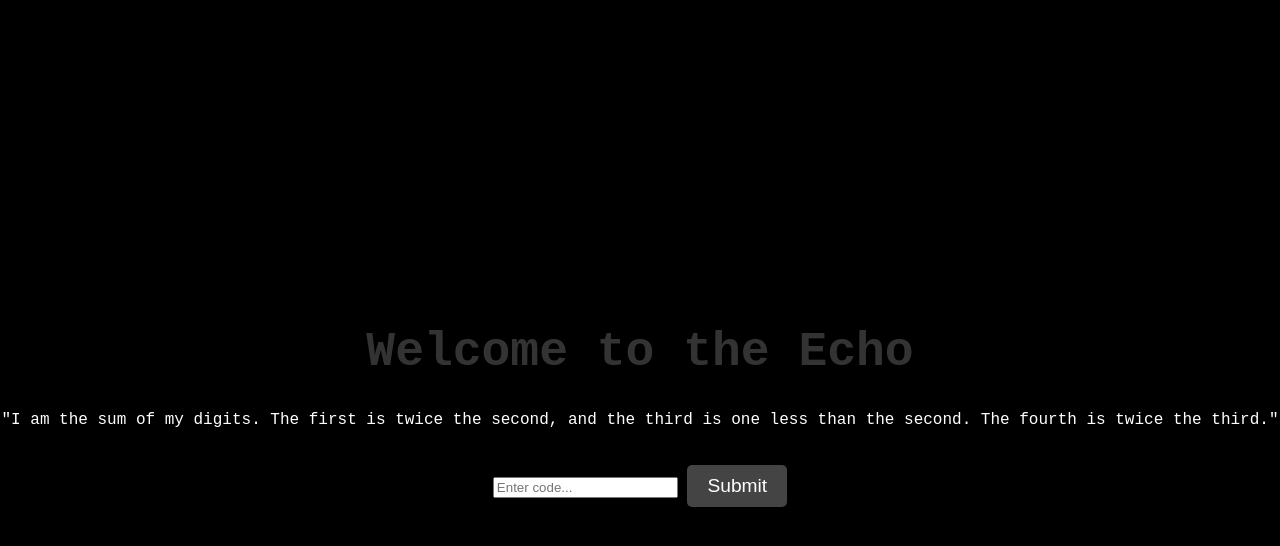
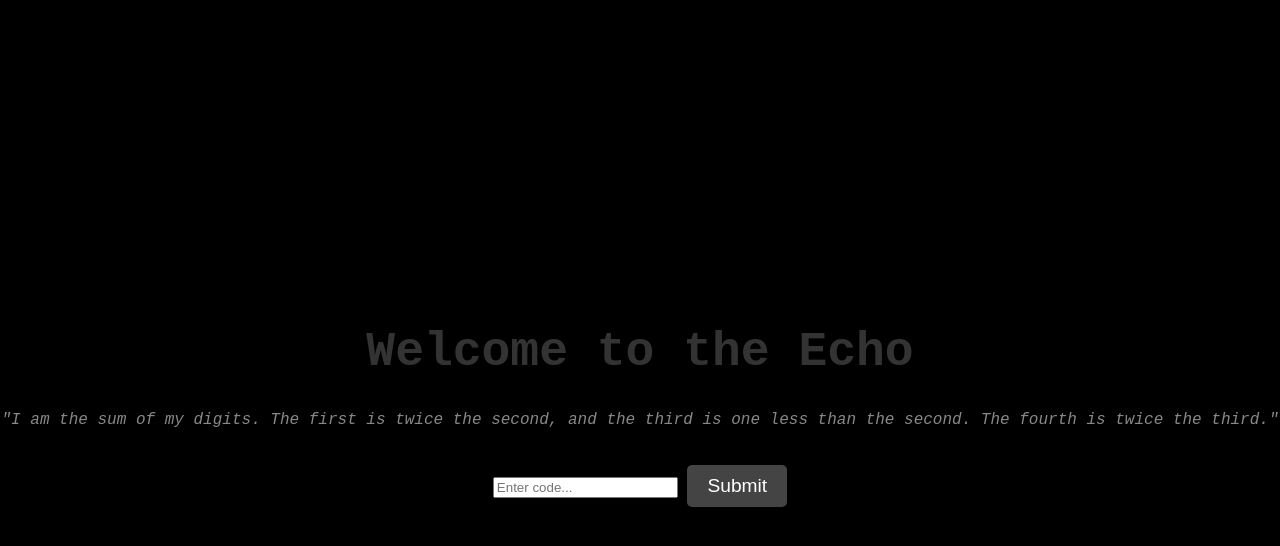
Before and after one commit to viaate/arg, a plain HTML site: page index.html in a window 1280 px wide. Both pictures are taken after a click on the button "Enter". Drawn offline with Linux system fonts and the light colour scheme.

Commit message:
Update style.css

```diff
--- a/style.css
+++ b/style.css
@@ -1,3 +1,9 @@
+#hint {
+    font-style: italic;
+    color: #888;
+    margin-top: 20px;
+}
+
 body {
     font-family: 'Courier New', Courier, monospace;
     background-color: #000;
```
